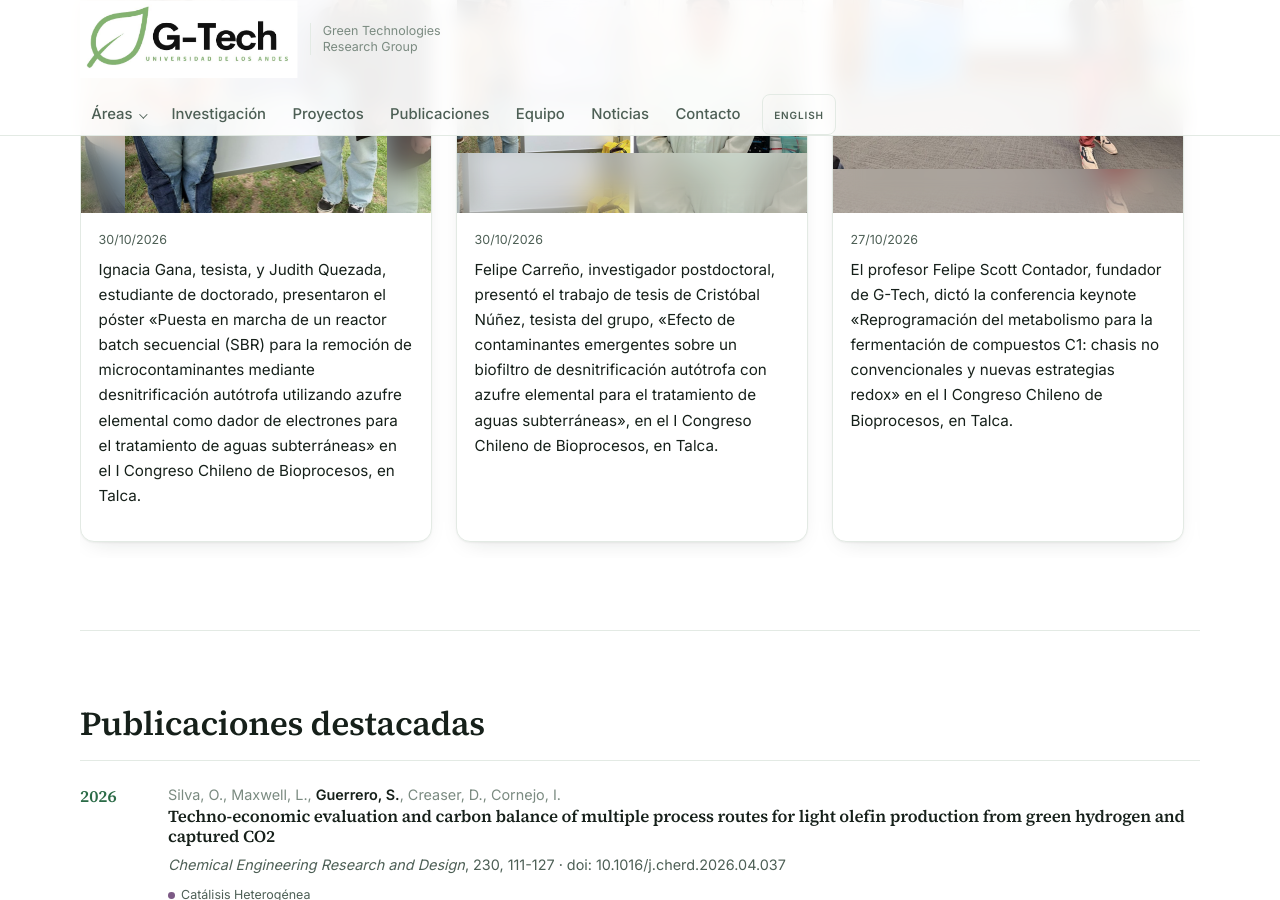
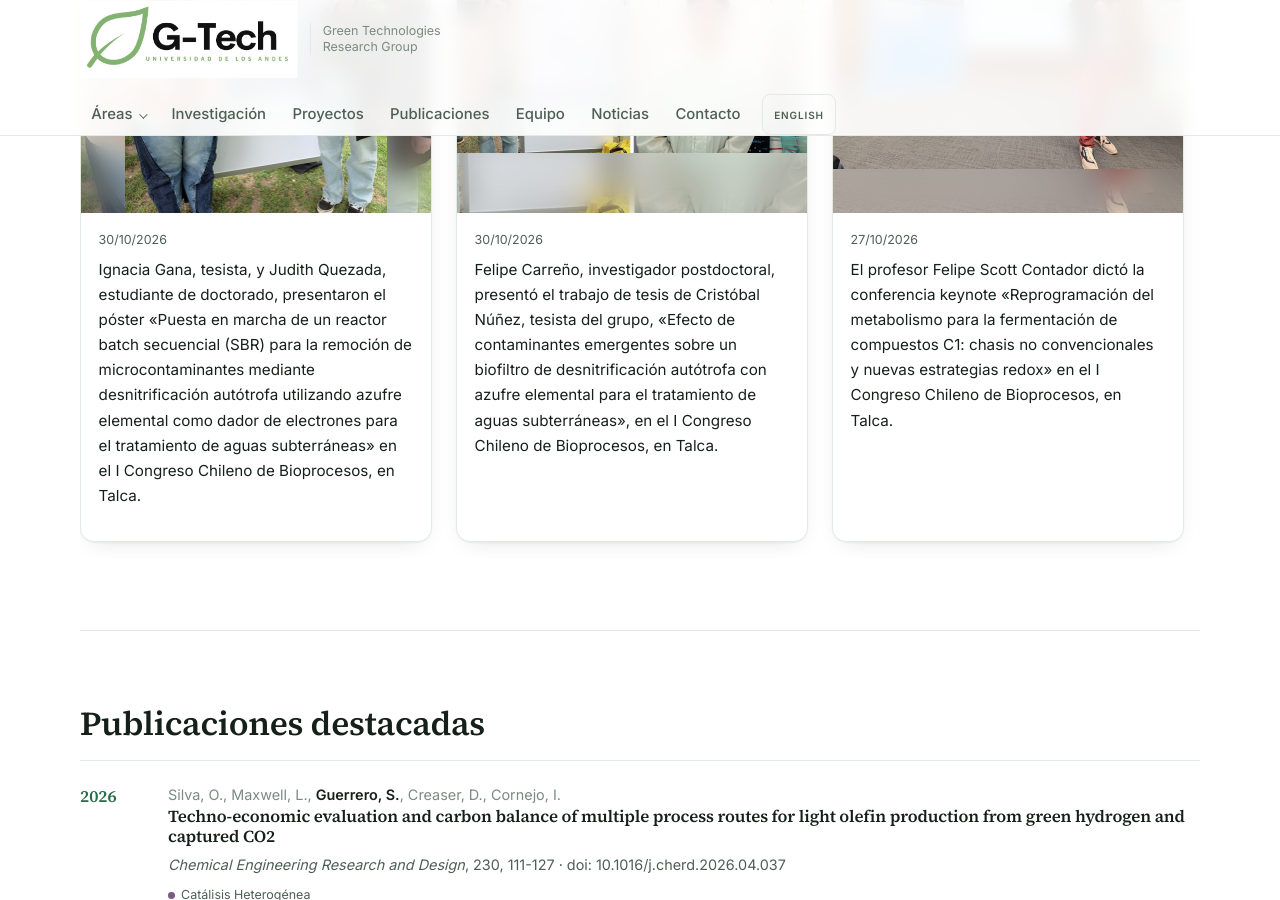
Before and after one commit to gtechuandestest/gtechuandestest.github.io, a Jekyll site: the page built from index.html, in a window 1280 px wide and 900 px high, scrolled down 1906 px. Built offline with Jekyll 4.4.1, drawn with Linux system fonts in a browser that asks for light colours.

Commit message:
Noticia keynote: Felipe Scott solo como profesor
Co-Authored-By: Claude Opus 5.5 <noreply@anthropic.com>
Claude-Session: https://claude.ai/code/session_01E1ojNG6fhTtQktUKRWqc7h

```diff
--- a/_data/news.yml
+++ b/_data/news.yml
@@ -62,7 +62,7 @@
 - date: 2026-10-27 23:00:00   # keynote: va primero entre las del 27
   kind: congreso
   areas: [scott]
-  nombre: { es: "El profesor Felipe Scott Contador, fundador de G-Tech,", en: "Professor Felipe Scott Contador, founder of G-Tech," }
+  nombre: { es: "El profesor Felipe Scott Contador", en: "Professor Felipe Scott Contador" }
   texto:
     es: "{nombre} dictó la conferencia keynote «{contribucion}» en el {congreso}, en {lugar}."
     en: "{nombre} delivered the keynote lecture \"{contribucion}\" at {congreso}, in {lugar}."
```
